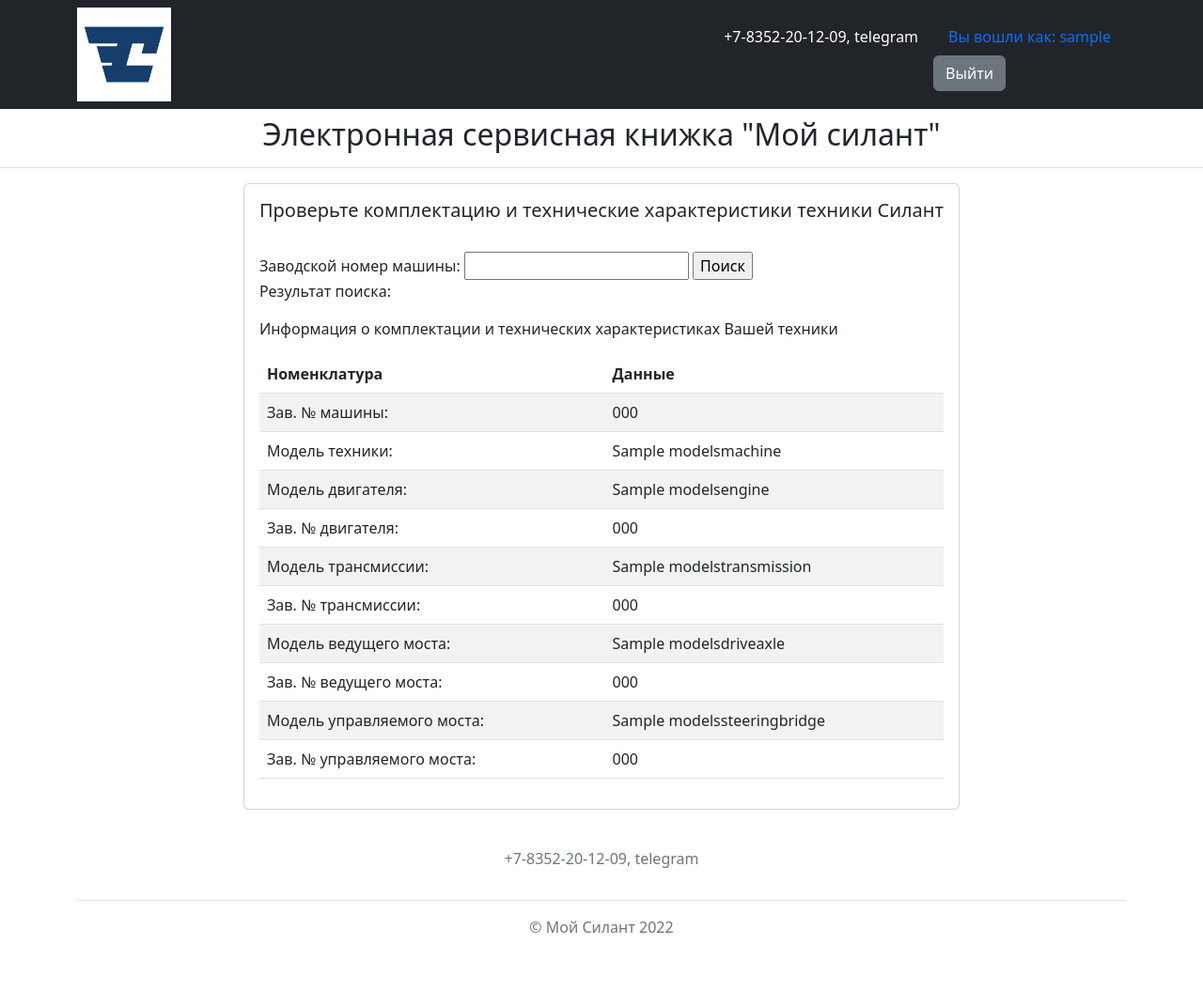
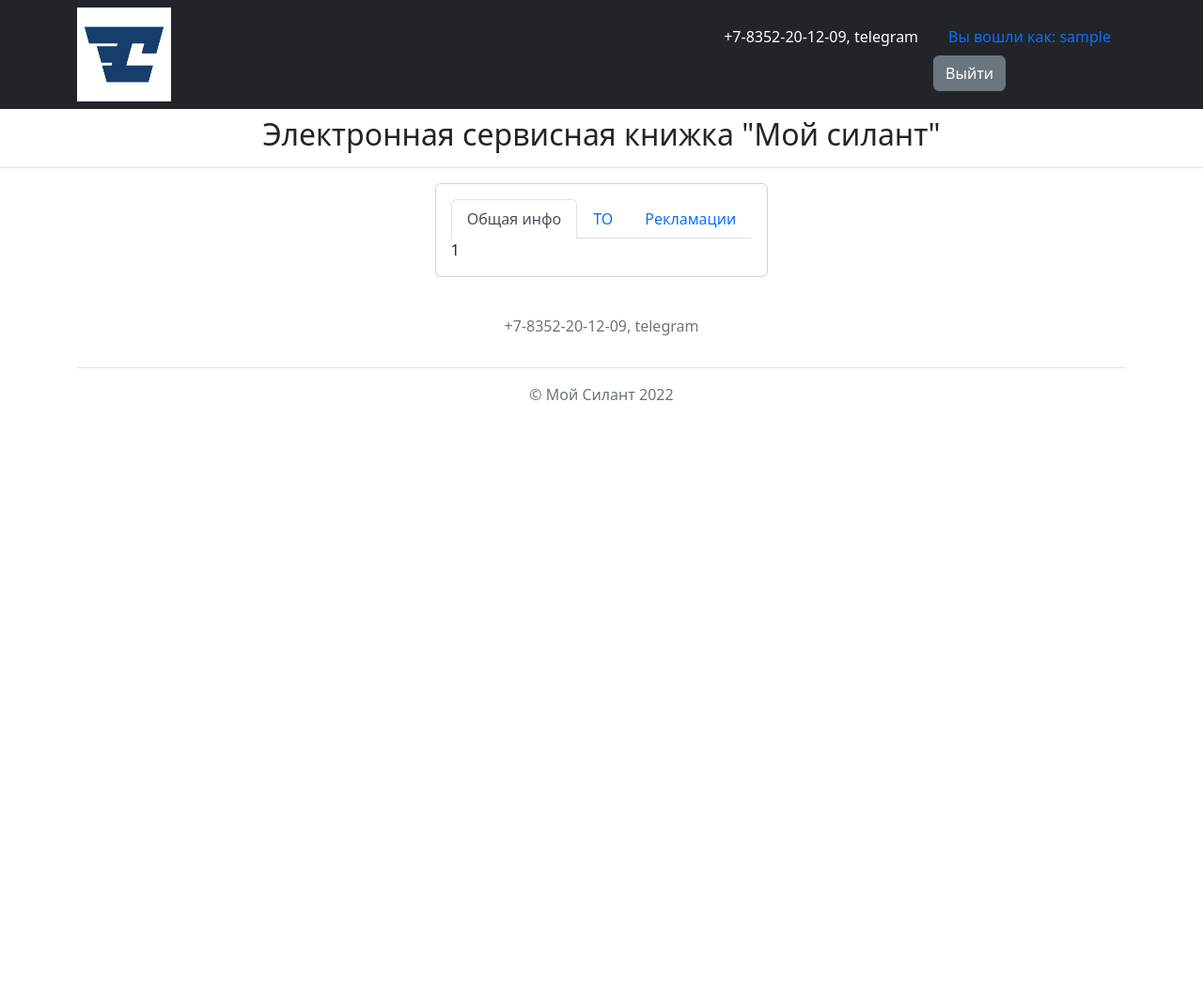
Before and after one commit to lehakot-create/Final_Project, a Django app: page / in a window 1280 px wide. Shown: the whole page at 94% size. After the commit the page ends 426 px from the top, so only its background shows below. Run offline with Django 4.2, Linux system fonts and the light colour scheme; a user stored in the database is signed in; tables that the repository leaves empty hold one stand-in row (values such as "Sample post").

Commit message:
добавил панель закладок для авторизованых

```diff
--- a/Backend/models.py
+++ b/Backend/models.py
@@ -13,6 +13,9 @@
         verbose_name = 'Модель техники'
         verbose_name_plural = 'Модели техники'
 
+    def __str__(self):
+        return self.name
+
 
 class ModelsEngine(models.Model):
     """
@@ -24,6 +27,9 @@
     class Meta:
         verbose_name = 'Модель двигателя'
         verbose_name_plural = 'Модели двигателя'
+
+    def __str__(self):
+        return self.name
 
 
 class ModelsTransmission(models.Model):
@@ -37,6 +43,9 @@
         verbose_name = 'Модель трансмиссии'
         verbose_name_plural = 'Модели трансмиссии'
 
+    def __str__(self):
+        return self.name
+
 
 class ModelsDriveAxle(models.Model):
     """
@@ -48,6 +57,9 @@
     class Meta:
         verbose_name = 'Модель ведущего моста'
         verbose_name_plural = 'Модели ведущего моста'
+
+    def __str__(self):
+        return self.name
 
 
 class ModelsSteeringBridge(models.Model):
@@ -61,6 +73,9 @@
         verbose_name = 'Модель управляемого моста'
         verbose_name_plural = 'Модели управляемого моста'
 
+    def __str__(self):
+        return self.name
+
 
 class ServiceCompany(models.Model):
     """
@@ -72,6 +87,9 @@
     class Meta:
         verbose_name = 'Модель сервисная компания'
         verbose_name_plural = 'Модели сервисной компании'
+
+    def __str__(self):
+        return self.name
 
 
 class Machine(models.Model):
@@ -101,6 +119,9 @@
         verbose_name = 'Машина'
         verbose_name_plural = 'Машины'
 
+    def __str__(self):
+        return self.models_machine.name
+
 
 class TypeMaintenance(models.Model):
     """
@@ -112,6 +133,9 @@
     class Meta:
         verbose_name = 'Вид ТО'
         verbose_name_plural = 'Виды ТО'
+
+    def __str__(self):
+        return self.name
 
 
 class Maintenance(models.Model):
@@ -130,6 +154,9 @@
         verbose_name = 'Техническое обслуживание'
         verbose_name_plural = 'Технические обслуживания'
 
+    def __str__(self):
+        return f'{self.machine.models_machine} - {self.type_maintenance}'
+
 
 class RecoveryMethod(models.Model):
     """
@@ -142,6 +169,9 @@
         verbose_name = 'Способ восстановления'
         verbose_name_plural = 'Способы восстановления'
 
+    def __str__(self):
+        return self.name
+
 
 class FailureNode(models.Model):
     """
@@ -153,6 +183,9 @@
     class Meta:
         verbose_name = 'Узел отказа'
         verbose_name_plural = 'Узлы отказа'
+
+    def __str__(self):
+        return self.name
 
 
 class Claims(models.Model):
@@ -174,6 +207,9 @@
         verbose_name = 'Рекламации'
         verbose_name_plural = 'Рекламации'
 
+    def __str__(self):
+        return f'{self.machine.models_machine} - {self.failure_node}'
+
     # def save(self, instance, *args, **kwargs):
     #     """
     #     Производим подсчет времени простоя
--- a/Backend/templates/first_page.html
+++ b/Backend/templates/first_page.html
@@ -2,6 +2,26 @@
 
 {% block body %}
 
+{% if request.user.is_authenticated %}
+<div class="card" >
+      <div class="card-body">
+    <nav>
+      <div class="nav nav-tabs" id="nav-tab" role="tablist">
+        <button class="nav-link active" id="nav-home-tab" data-bs-toggle="tab" data-bs-target="#nav-home" type="button" role="tab" aria-controls="nav-home" aria-selected="true">Общая инфо</button>
+        <button class="nav-link" id="nav-profile-tab" data-bs-toggle="tab" data-bs-target="#nav-profile" type="button" role="tab" aria-controls="nav-profile" aria-selected="false">ТО</button>
+        <button class="nav-link" id="nav-contact-tab" data-bs-toggle="tab" data-bs-target="#nav-contact" type="button" role="tab" aria-controls="nav-contact" aria-selected="false">Рекламации</button>
+      </div>
+    </nav>
+    <div class="tab-content" id="nav-tabContent">
+      <div class="tab-pane fade show active" id="nav-home" role="tabpanel" aria-labelledby="nav-home-tab" tabindex="0">1</div>
+      <div class="tab-pane fade" id="nav-profile" role="tabpanel" aria-labelledby="nav-profile-tab" tabindex="0">...</div>
+      <div class="tab-pane fade" id="nav-contact" role="tabpanel" aria-labelledby="nav-contact-tab" tabindex="0">...</div>
+    </div>
+      </div>
+</div>
+
+
+{% else %}
     <div class="card" >
       <div class="card-body">
         <h5 class="card-title">Проверьте комплектацию и технические характеристики техники Силант</h5>
@@ -12,66 +32,15 @@
               <input type="submit" value="Поиск"/>
           </form>
 
-      <p>Результат поиска:</p>
+    <!--      <p>Результат поиска:</p>-->
           <p class="card-text">Информация о комплектации и технических характеристиках Вашей техники</p>
           {% if filter.qs|length %}
-    <table class="table table-striped">
-      <thead>
-        <tr>
-          <th scope="col">Номенклатура</th>
-          <th scope="col">Данные</th>
-        </tr>
-      </thead>
-      <tbody>
-      {% for machine in filter.qs %}
-      <tr>
-          <td>Зав. № машины:</td>
-          <td>{{ machine.factory_number_machine}}</td>
-      </tr>
-      <tr>
-          <td>Модель техники:</td>
-          <td>{{ machine.models_machine.name}}</td>
-      </tr>
-      <tr>
-          <td>Модель двигателя:</td>
-          <td>{{ machine.models_engine.name}}</td>
-      </tr>
-      <tr>
-          <td>Зав. № двигателя:</td>
-          <td>{{ machine.factory_number_engine}}</td>
-      </tr>
-      <tr>
-          <td>Модель трансмиссии:</td>
-          <td>{{ machine.model_transmission.name}}</td>
-      </tr>
-      <tr>
-          <td>Зав. № трансмиссии:</td>
-          <td>{{ machine.factory_number_transmission}}</td>
-      </tr>
-      <tr>
-          <td>Модель ведущего моста:</td>
-          <td>{{ machine.models_drive_axle.name}}</td>
-      </tr>
-      <tr>
-          <td>Зав. № ведущего моста:</td>
-          <td>{{ machine.factory_number_drive_axle}}</td>
-      </tr>
-      <tr>
-          <td>Модель управляемого моста:</td>
-          <td>{{ machine.models_steering_bridge.name}}</td>
-      </tr>
-      <tr>
-          <td>Зав. № управляемого моста:</td>
-          <td>{{ machine.factory_number_steering_bridge}}</td>
-      </tr>
-      {% endfor %}
-      </tbody>
-    </table>
-
+            {% include 'non_auth_card.html' %}
           {% else %}
             <p>Данных о машине с таким заводским номером нет в системе</p>
           {% endif %}
       </div>
+    </div>
+{% endif %}
 
-</div>
 {% endblock body %}
--- a/Backend/views.py
+++ b/Backend/views.py
@@ -10,6 +10,11 @@
     template_name = 'first_page.html'
     context_object_name = 'machine'
 
+    def get_queryset(self):
+        if self.request.GET.get('factory_number_machine'):
+            return self.queryset
+        return Machine.objects.none()
+
     def get_context_data(self, **kwargs):
         context = super().get_context_data(**kwargs)
         context['filter'] = MachineFilter(self.request.GET, queryset=self.get_queryset())
```
Also changed, not shown: Backend/templates/non_auth_card.html (added, +54 -0 lines), Backend/migrations/0006_alter_machine_factory_number_machine.py (added). Lines whose indentation alone changed are shown as unchanged.
